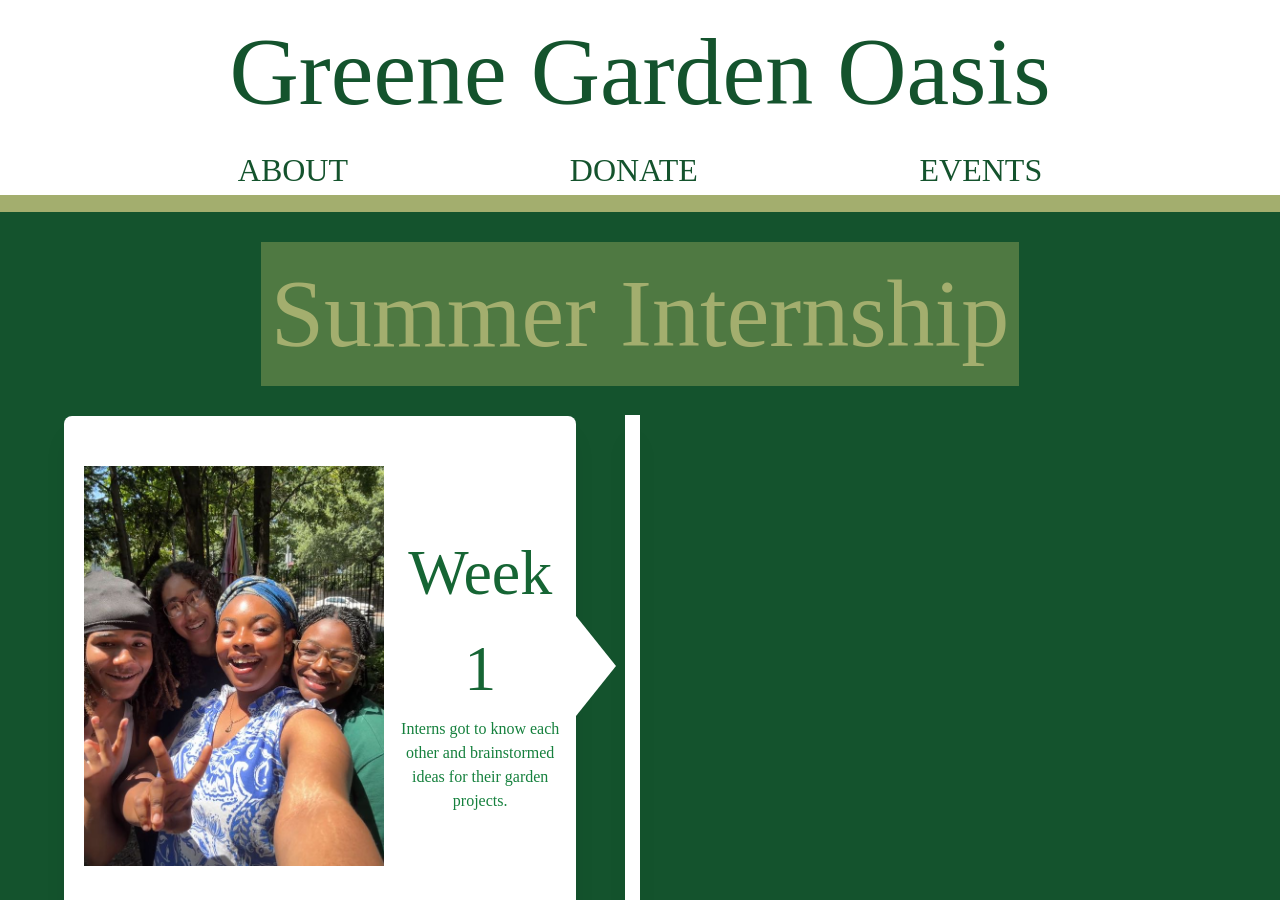
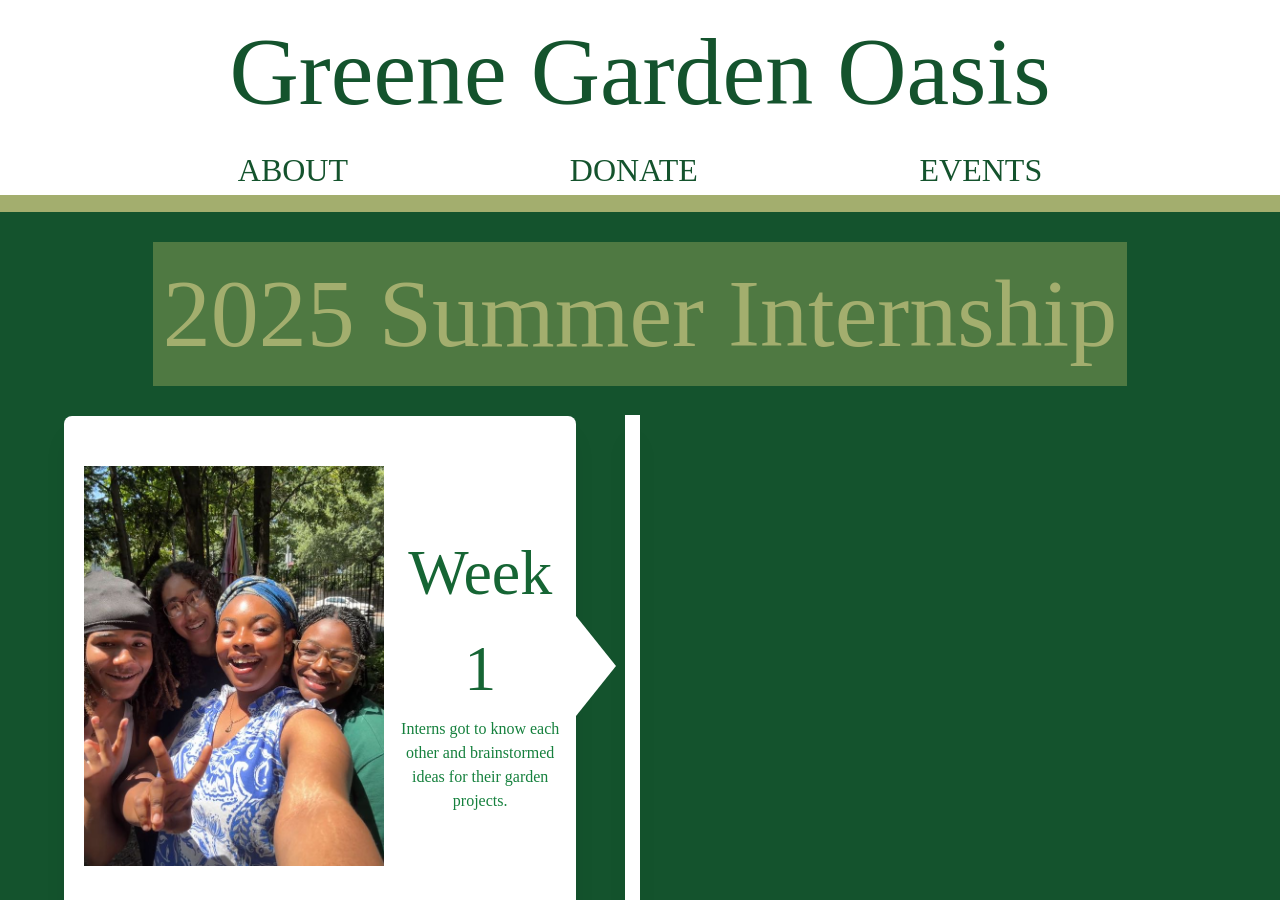
Before and after one commit to lmeier/greene-garden, a Jekyll site: the page built from index.html, in a window 1280 px wide and 900 px high, scrolled down 1588 px. Built offline with Jekyll 4.4.1, drawn with Linux system fonts in a browser that asks for light colours; some web fonts are replaced.

Commit message:
change to 2025

```diff
--- a/index.html
+++ b/index.html
@@ -68,7 +68,7 @@ title: Home
 <!-- Timeline Page -->
 <div id="timeline-page" class="relative flex flex-col items-center min-h-screen w-full bg-green-900">
 
-    <h1 class="animated text-center text-verdant font-gentle bg-fern w-[85%] md:w-auto mx-[20px] lg:mx-[0] px-[10px] text-[2rem] md:text-[6rem] my-[30px] z-5">Summer Internship</h1>
+    <h1 class="animated text-center text-verdant font-gentle bg-fern w-[85%] md:w-auto mx-[20px] lg:mx-[0] px-[10px] text-[2rem] md:text-[6rem] my-[30px] z-5">2025 Summer Internship</h1>
 
     <div class="animated relative mx-auto mb-[30px] shadow-xl flex bg-white max-w-[90%] md:max-w-[40%] max-h-[100vh] lg:h-[500px] items-center rounded-lg px-[10px] pb-[10px] pt-[30px] flex-col lg:flex-row md:right-[27%] lg:right-[25%] lg:pt-[0] lg:pb-[0]">
         <img src="{{ '/material/timeline-images/team-selfie.jpg' | relative_url }}" class="max-w-[90%] object-cover md:max-h-[80%] md:w-auto lg:px-[10px]">
```
